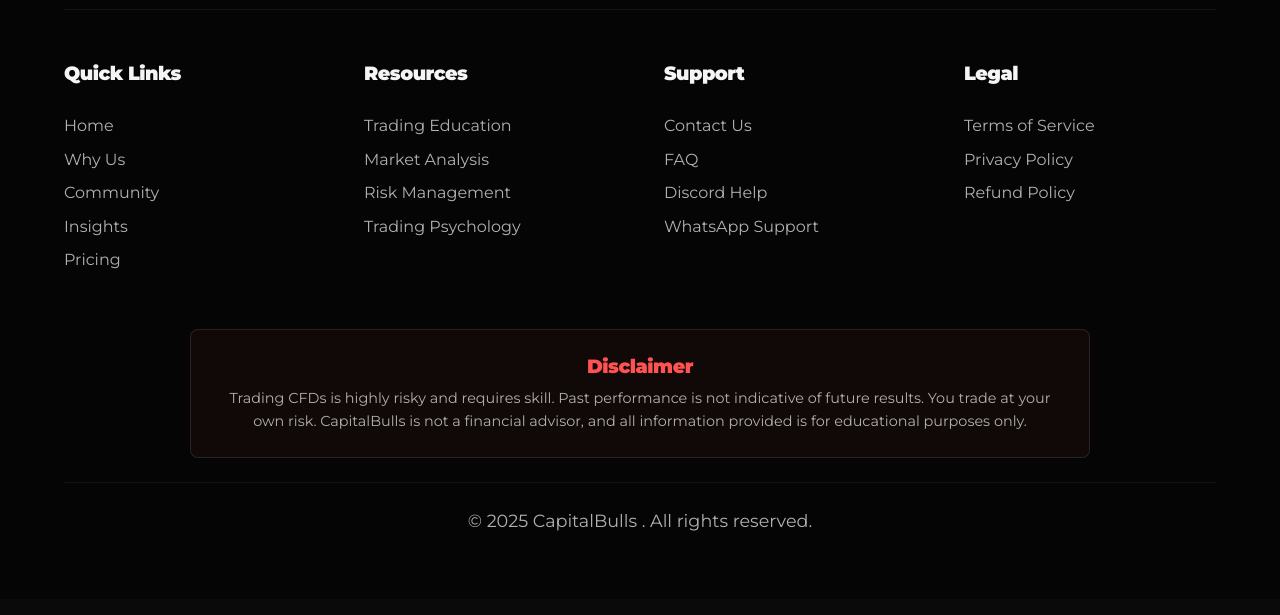
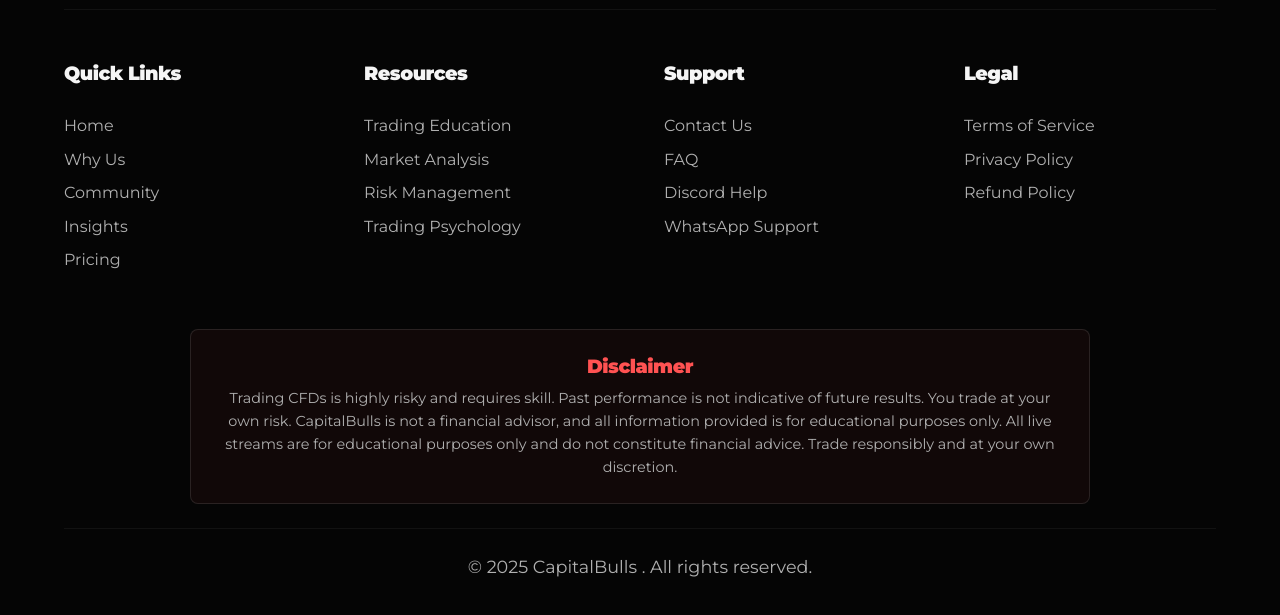
Before and after one commit to Malkiworks/capitalbulls_za, a plain HTML site: page index.html in a window 1280 px wide. Shown: the part 7116-7731 px from the top of the page. Drawn offline with Linux system fonts and the light colour scheme.

Commit message:
disclaimer update

```diff
--- a/index.html
+++ b/index.html
@@ -367,7 +367,7 @@
             </div>
             <div class="disclaimer">
                 <h3>Disclaimer</h3>
-                <p>Trading CFDs is highly risky and requires skill. Past performance is not indicative of future results. You trade at your own risk. CapitalBulls  is not a financial advisor, and all information provided is for educational purposes only.</p>
+                <p>Trading CFDs is highly risky and requires skill. Past performance is not indicative of future results. You trade at your own risk. CapitalBulls is not a financial advisor, and all information provided is for educational purposes only. All live streams are for educational purposes only and do not constitute financial advice. Trade responsibly and at your own discretion.</p>
             </div>
             <div class="copyright">
                 <p>&copy; 2024 CapitalBulls . All rights reserved.</p>
```
